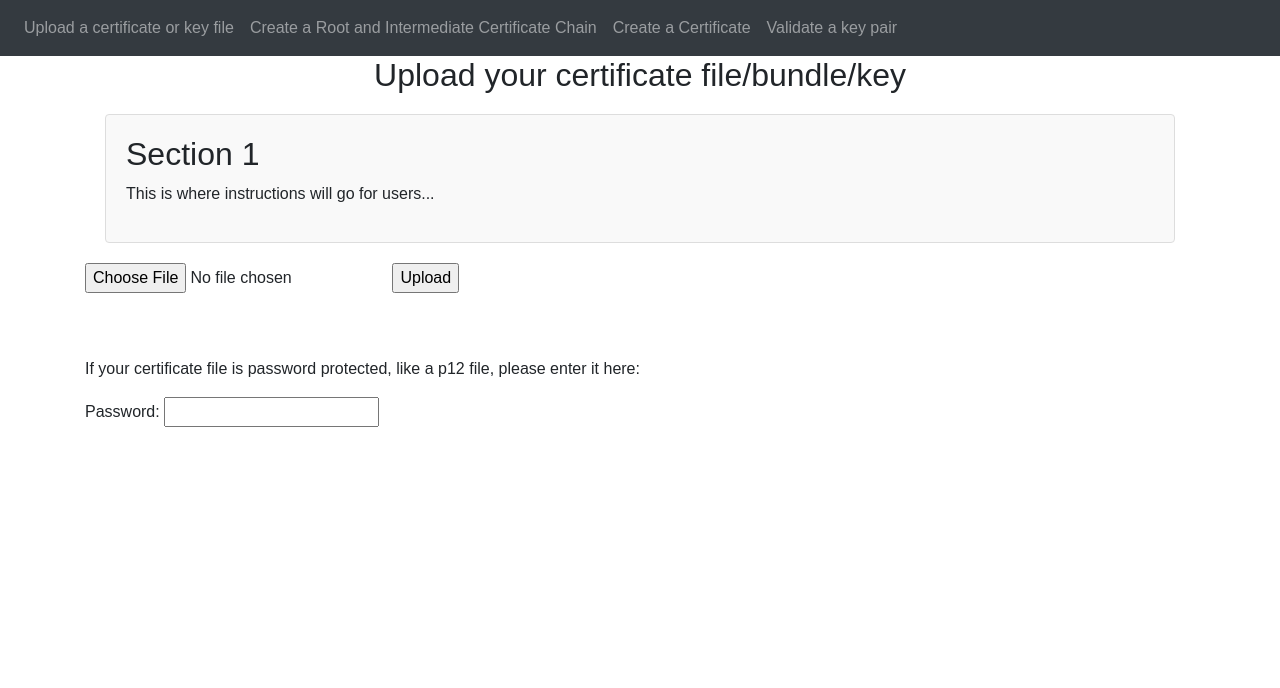
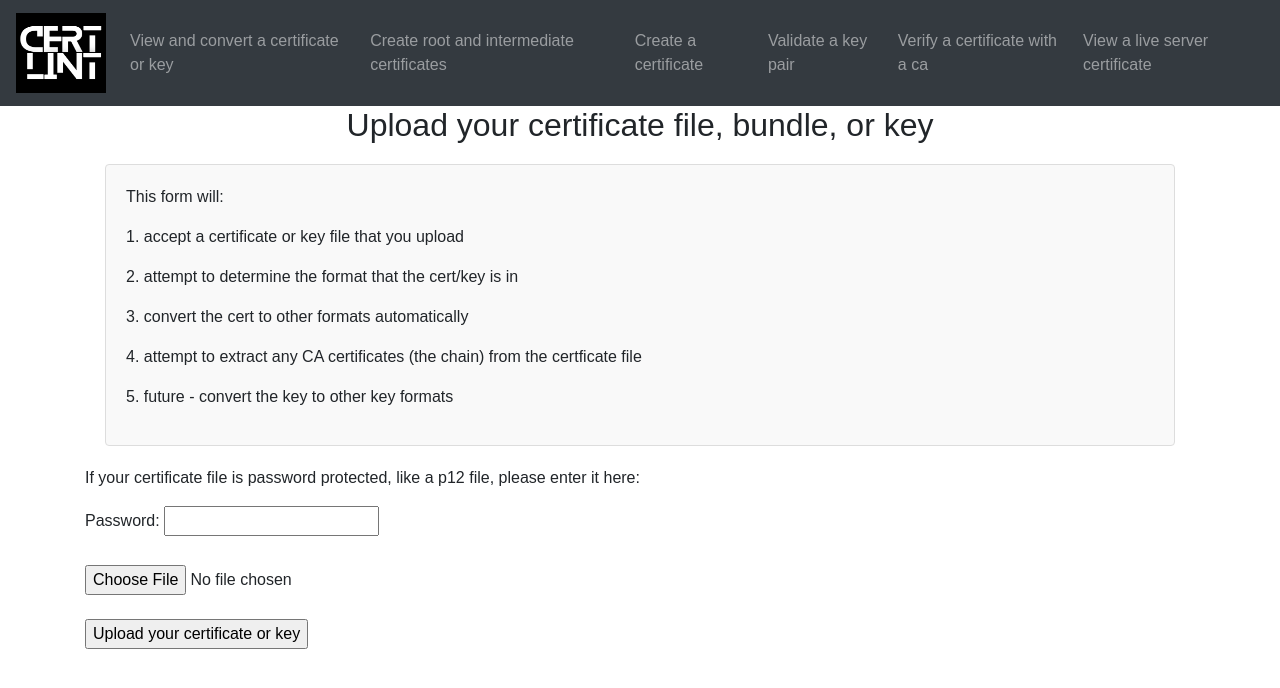
Before and after one commit to BobBlank12/certlint, a Flask app: page / in a window 1280 px wide. Shown: the top 688 px of the page. Run offline with Flask 3, Linux system fonts and the light colour scheme; some libraries are stand-ins or nearby versions.

Commit message:
a lot of website cleanup and prep for future enhancments

```diff
--- a/main.py
+++ b/main.py
@@ -3,4 +3,4 @@ from website import create_app
 app = create_app()
 
 if __name__ == '__main__':
-	app.run(host='0.0.0.0')
+	app.run()
--- a/website/templates/base.html
+++ b/website/templates/base.html
@@ -19,6 +19,11 @@
   </head>
   <body>
     <nav class="navbar navbar-expand-lg navbar-dark bg-dark">
+      <a class="navbar-brand" href="/">
+        <!-- Add logo with size of 90*80 -->
+        <img src="/static/logo.png" width="90" height="80" alt="">
+    </a>
+
       <button
         class="navbar-toggler"
         type="button"
@@ -29,10 +34,12 @@
       </button>
       <div class="collapse navbar-collapse" id="navbar">
         <div class="navbar-nav">
-          <a class="nav-item nav-link" id="home" href="/">Upload a certificate or key file</a>
-          <a class="nav-item nav-link" id="createcachain" href="/createcachain">Create a Root and Intermediate Certificate Chain</a>
-          <a class="nav-item nav-link" id="createcert" href="/createcert">Create a Certificate</a>
+          <a class="nav-item nav-link" id="home" href="/">View and convert a certificate or key</a>
+          <a class="nav-item nav-link" id="createcachain" href="/createcachain">Create root and intermediate certificates</a>
+          <a class="nav-item nav-link" id="createcert" href="/createcert">Create a certificate</a>
           <a class="nav-item nav-link" id="validatekeypair" href="/validatekeypair">Validate a key pair</a>
+          <a class="nav-item nav-link" id="verifycertwithca" href="/verifycertwithca">Verify a certificate with a ca</a>
+          <a class="nav-item nav-link" id="viewservercert" href="/viewservercert">View a live server certificate</a>
         </div>
       </div>
     </nav>
--- a/website/templates/index.html
+++ b/website/templates/index.html
@@ -1,6 +1,6 @@
 {% extends "base.html" %} {% block title %}Home{% endblock %} {% block content
 %}
-<h2 align="center">Upload your certificate file/bundle/key</h1>
+<h2 align="center">Upload your certificate file, bundle, or key</h1>
 <head>
   <meta charset="UTF-8">
   <meta name="viewport" content="width=device-width, initial-scale=1.0">
@@ -29,16 +29,22 @@
 </head>
 <body>
   <section>
-    <h2>Section 1</h2>
-    <p>This is where instructions will go for users...</p>
+    <p>This form will:</p>
+    <p>     1. accept a certificate or key file that you upload</p>
+    <p>     2. attempt to determine the format that the cert/key is in</p>
+    <p>     3. convert the cert to other formats automatically</p>
+    <p>     4. attempt to extract any CA certificates (the chain) from the certficate file</p>
+    <p>     5. future - convert the key to other key formats</p>
   </section>
   <form action = "/success" method = "post" enctype="multipart/form-data">
-      <input type="file" name="file" />
-      <input type = "submit" value="Upload">
-      <p></br></br></p>
-      <p>If your certificate file is password protected, like a p12 file, please enter it here:</p>
-      <label for="pwd">Password:</label>
-      <input type="password" id="pwd" name="pwd">
+    <p>If your certificate file is password protected, like a p12 file, please enter it here:</p>
+    <label for="pwd">Password:</label>
+    <input type="password" id="pwd" name="pwd">
+    </br></br>
+    <input type="file" name="file" />
+    </br></br>
+    <input type = "submit" value="Upload your certificate or key">
   </form>
 </body>
+
 {% endblock %}
--- a/website/templates/uploadsuccess.html
+++ b/website/templates/uploadsuccess.html
@@ -1,8 +1,5 @@
 {% extends "base.html" %} {% block title %}Analysis and Conversions{% endblock %} {% block content %}
 <html>
-<head>
-	<title>File uploaded successfully</title>
-</head>
 <body>
 	<table style="width:100%">
 		<tbody>
--- a/website/views.py
+++ b/website/views.py
@@ -34,6 +34,14 @@ def createcert():
 def validatekeypair():
     return render_template("validatekeypair.html")
 
+@views.route('/verifycertwithca', methods=['GET','POST'])
+def verifycertwithca():
+    return render_template("verifycertwithca.html")
+
+@views.route('/viewservercert', methods=['GET','POST'])
+def viewservercert():
+    return render_template("viewservercert.html")
+
 # Link to download "converted-to-pem file"
 @views.route("/"+getuploadfolder()+"<filename>-converted-to.pem", methods=['GET', 'POST'])
 def getFilePem(filename):
@@ -64,6 +72,10 @@ def success():
             os.makedirs('website/'+ getuploadfolder() + session['mysessionid'], exist_ok=True)
 
         f = request.files['file']
+
+        if not f:
+            return render_template("index.html")
+
         print ("saving file: website/" + getuploadfolder() + session['mysessionid'] + "/" + secure_filename(f.filename))
         f.save("website/" + getuploadfolder() + session['mysessionid'] + "/" + secure_filename(f.filename))
         f.close
```
Also changed, not shown: website/templates/verifycertwithca.html (added, +36 -0 lines), website/templates/viewservercert.html (added, +37 -0 lines), website/static/logo.png (added).
